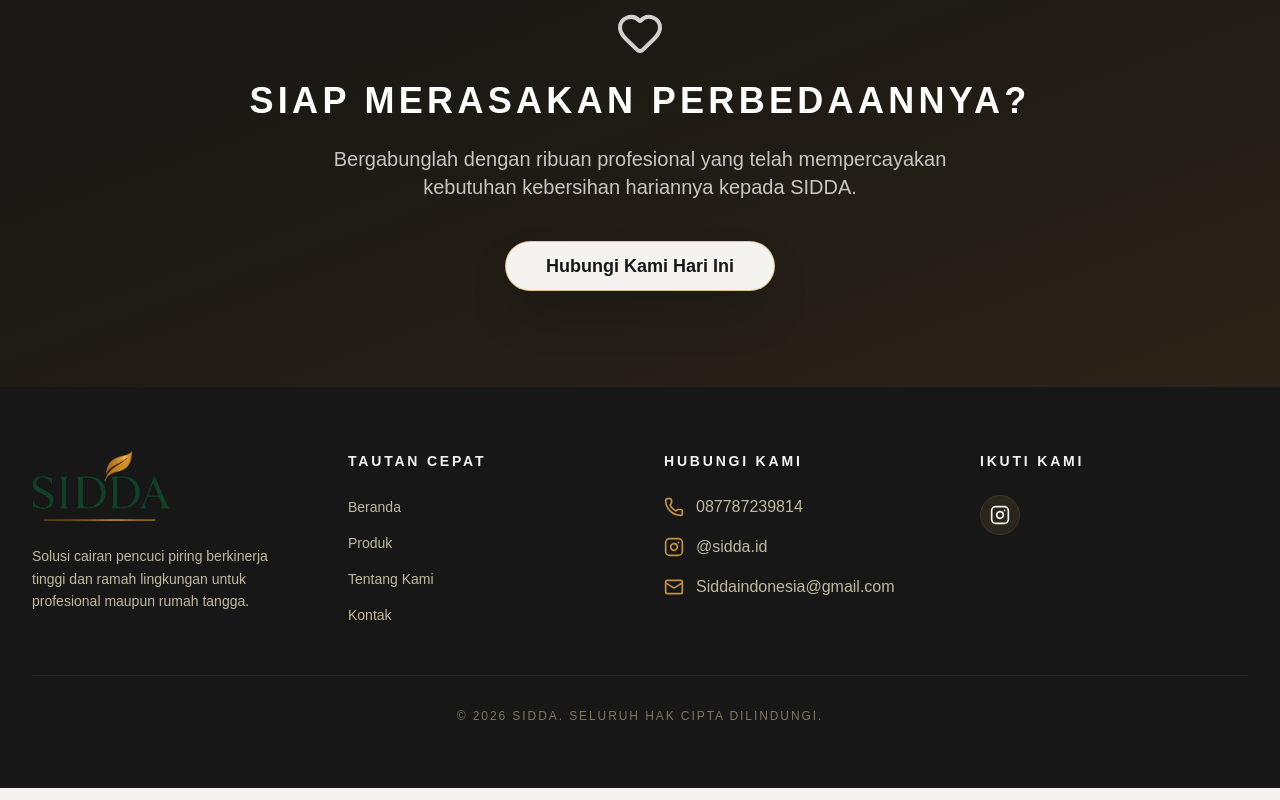
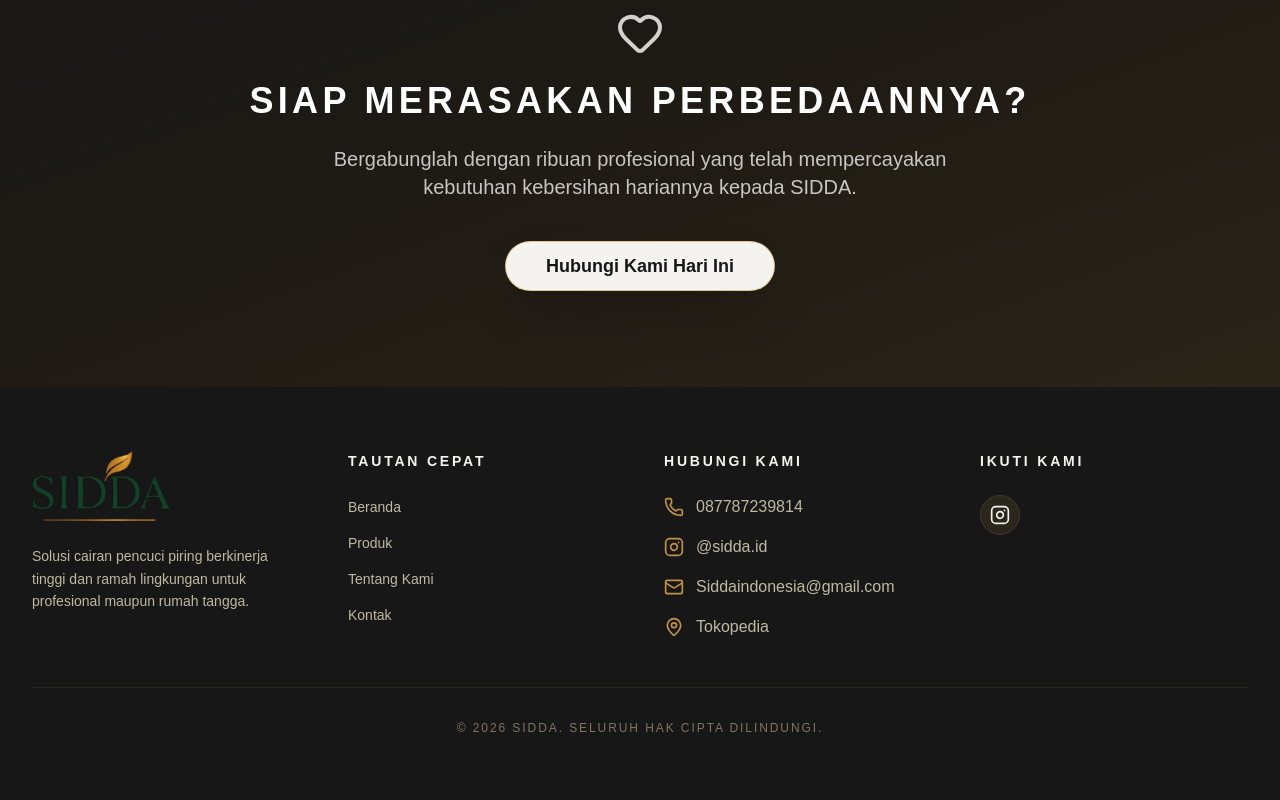
Before and after one commit to KonChannn/sidda-next, a Next.js app: page / in a window 1280 px wide. Shown: the part 3269-4069 px from the top of the page. Built offline with nearby package versions, Linux system fonts and the light colour scheme; no server answers.

Commit message:
feat: add MapPin icon and Tokopedia link to Footer component for enhanced contact information

```diff
--- a/src/components/layout/Footer.tsx
+++ b/src/components/layout/Footer.tsx
@@ -1,7 +1,7 @@
 import React from "react";
 import Link from "next/link";
 import Image from "next/image";
-import { Phone, Mail, Instagram } from "lucide-react";
+import { Phone, Mail, Instagram, MapPin } from "lucide-react";
 import { createPageUrl } from "@/lib/utils";
 import type { PageName } from "@/lib/utils";
 
@@ -88,6 +88,17 @@
                   Siddaindonesia@gmail.com
                 </a>
               </li>
+              <li className="flex items-center gap-3 text-[#C0B9A0]">
+                <MapPin className="w-5 h-5 text-[#C19248] shrink-0" />
+                <a
+                  href="https://tk.tokopedia.com/ZSmChV2TG/"
+                  target="_blank"
+                  rel="noopener noreferrer"
+                  className="hover:text-white transition-colors"
+                >
+                  Tokopedia
+                </a>
+              </li>
             </ul>
           </div>
 
```
